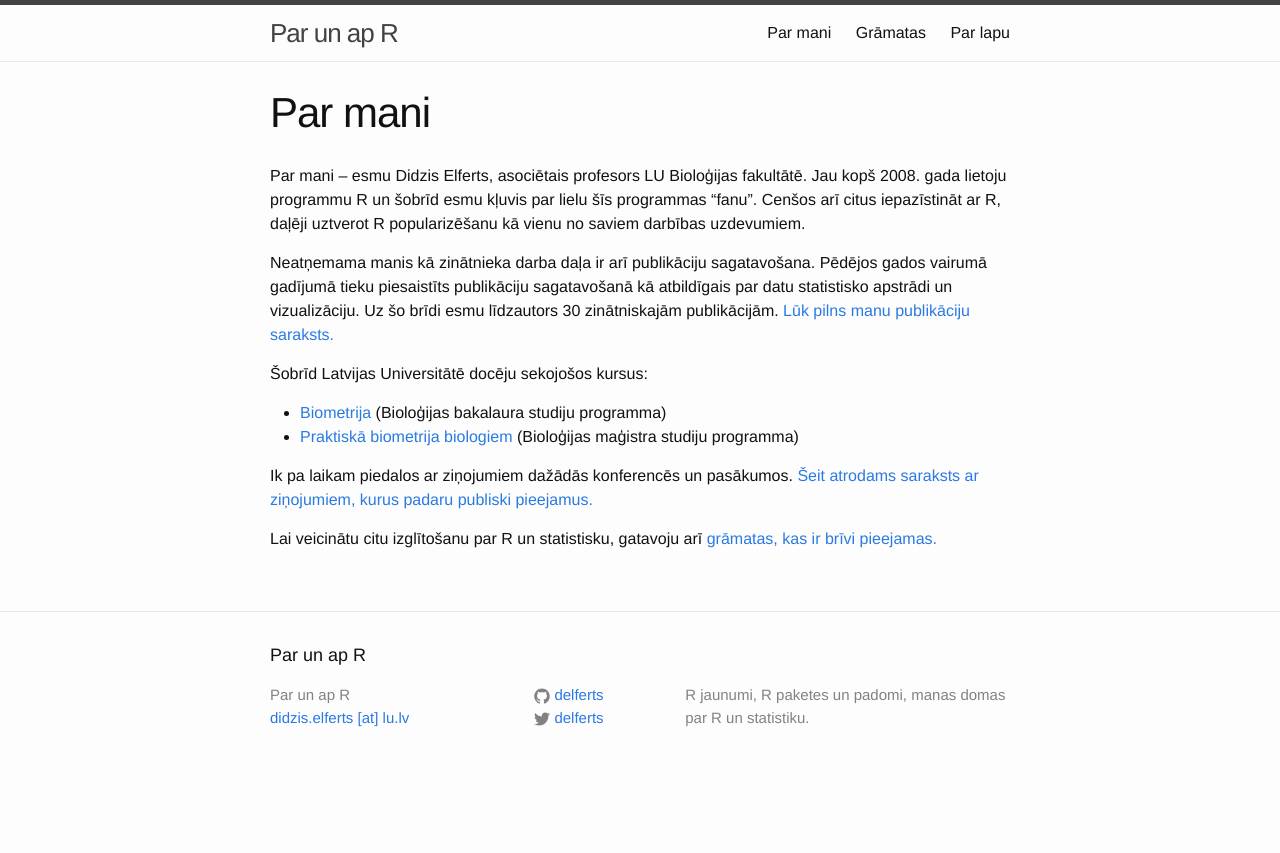
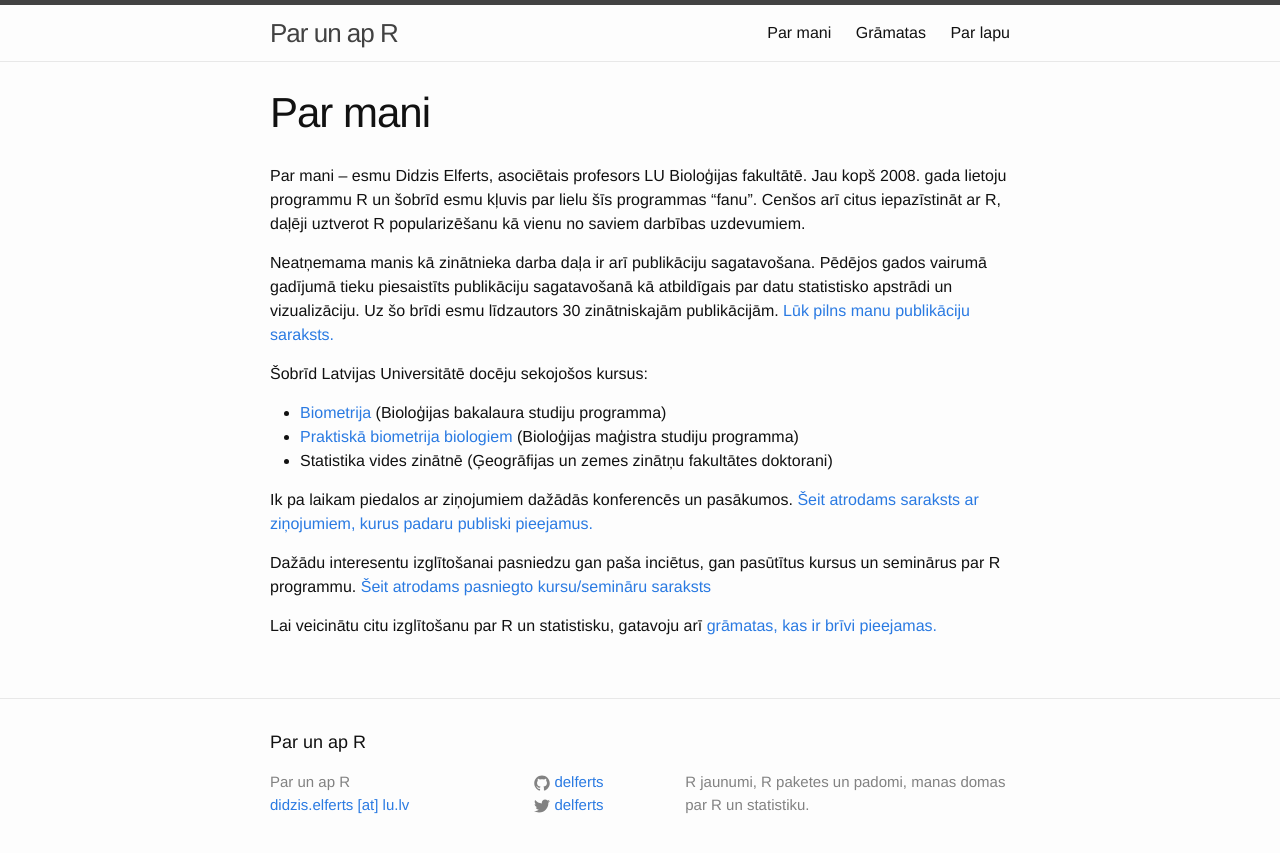
Before and after one commit to delferts/delferts.github.io, a Jekyll site: the page built from es/index.md, in a window 1280 px wide. Shown: the top 853 px of the page. Built offline with Jekyll 4.4.1, drawn with Linux system fonts in a browser that asks for light colours.

Commit message:
Pievienota sadala par kursiem

```diff
--- a/es/index.md
+++ b/es/index.md
@@ -13,7 +13,11 @@ Uz šo brīdi esmu līdzautors 30 zinātniskajām publikācijām. [Lūk pilns ma
 
 * [Biometrija](http://www.lu.lv/gribustudet/katalogs/kursu-katalogs/?user_phpfileexecutor_pi1%5Bcourse_id%5D=2BIO2309) (Bioloģijas bakalaura studiju programma)
 * [Praktiskā biometrija biologiem](http://www.lu.lv/gribustudet/katalogs/kursu-katalogs/?user_phpfileexecutor_pi1%5Bcourse_id%5D=2BIO5305) (Bioloģijas maģistra studiju programma)
+* Statistika vides zinātnē (Ģeogrāfijas un zemes zinātņu fakultātes doktorani)
+
 
 Ik pa laikam piedalos ar ziņojumiem dažādās konferencēs un pasākumos. [Šeit atrodams saraksts ar ziņojumiem, kurus padaru publiski pieejamus.](zinojumi.html)
 
+Dažādu interesentu izglītošanai pasniedzu gan paša inciētus, gan pasūtītus kursus un seminārus par R programmu. [Šeit atrodams pasniegto kursu/semināru saraksts](kursi.html)
+
 Lai veicinātu citu izglītošanu par R un statistisku, gatavoju arī [grāmatas, kas ir brīvi pieejamas.](gramatas.html)
```
Also changed, not shown: es/kursi.md (added, +17 -0 lines).
